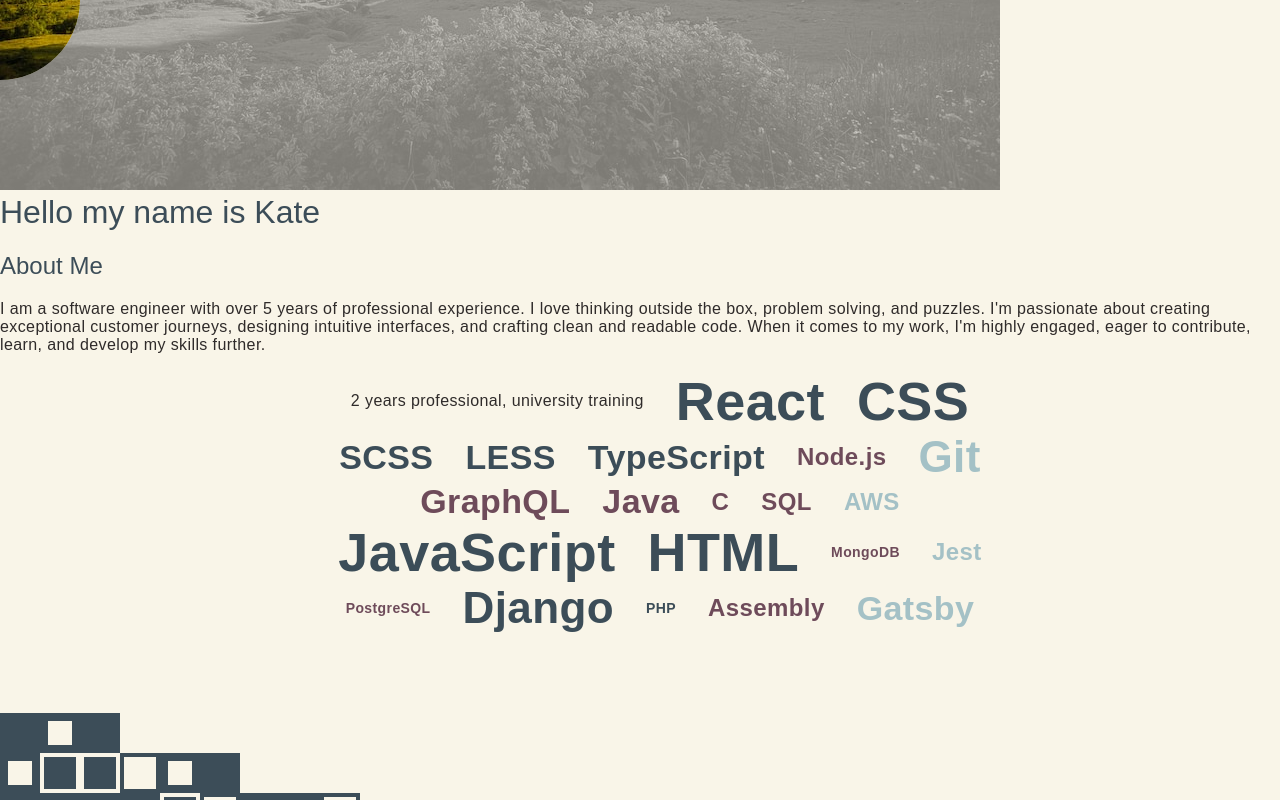
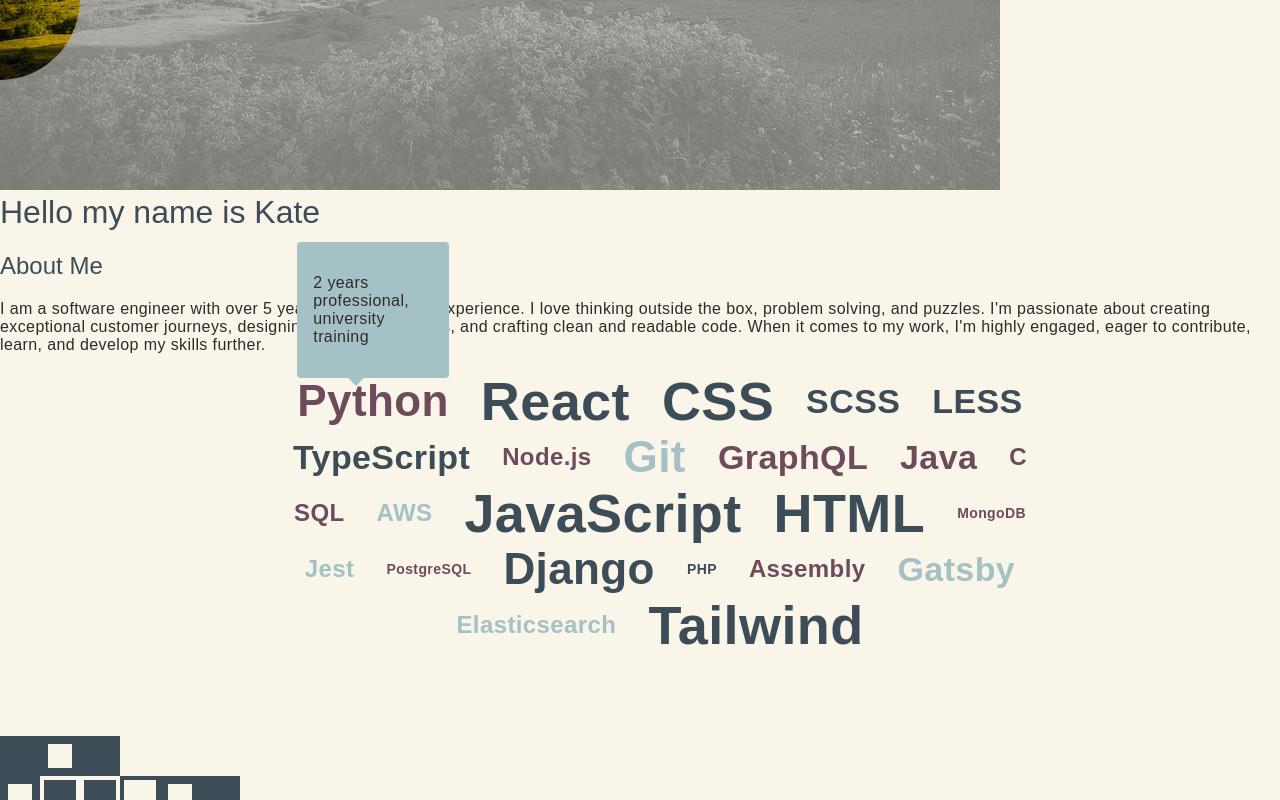
Before and after one commit to k8culver/k8culver.github.io, a React (Create React App) app: page / in a window 1280 px wide. Both pictures are taken after a click on the link "Python". Shown: the part 477-1277 px from the top of the page. Built offline with nearby package versions, Linux system fonts and the light colour scheme.

Commit message:
wordmap popup setup

```diff
--- a/src/components/WordMap/Word.js
+++ b/src/components/WordMap/Word.js
@@ -11,16 +11,29 @@ function Word(props) {
     };
 
     return (
-        <a href="#" style={{ fontSize: calculateFontSize(word.value) }} className="unstyled" onClick={(e) => handleFlip(e, id)}>
-            {
-                isFlipped ?
+        <div className="relative">
+            <div className={`
+                ${isFlipped ? 'absolute' : 'hidden'}
+                bottom-12
+                z-10
+                bg-teal-light
+                p-4
+                rounded
+                after:content-['']
+                after:top-full
+                after:absolute after:left-1/3
+                after:w-0 after:h-0
+                after:border-solid after-border-transparent after:border-8 after:border-b-0 after:border-t-teal-light
+                `}
+            >
                 <p>{ word.description }</p>
-                :
+            </div>
+            <a href="#" style={{ fontSize: calculateFontSize(word.value), pointerEvents: isFlipped ? 'none' : 'auto' }} className="unstyled" onClick={(e) => handleFlip(e, id)}>
                 <span className={`${word.classes} font-semibold`}>
                     {word.text}
                 </span>
-            }
-        </a>
+            </a>
+        </div>
     );
   }
 
--- a/src/index.css
+++ b/src/index.css
@@ -121,3 +121,7 @@ button:hover span,
 .button:hover span {
     background-position: 0% 100%;
 }
+
+.after-border-transparent::after {
+    border-color: transparent;
+}
--- a/src/pages/Home.js
+++ b/src/pages/Home.js
@@ -30,6 +30,8 @@ function Home() {
         { text: 'PHP', value: 1, classes: 'text-teal', description: '0.5 years professional' },
         { text: 'Assembly', value: 2, classes: 'text-purple', description: 'university training' },
         { text: 'Gatsby', value: 3, classes: 'text-teal-light', description: '2.5 years professional' },
+        { text: 'Elasticsearch', value: 2, classes: 'text-teal-light', description: '2.5 years professional' },
+        { text: 'Tailwind', value: 5, classes: 'text-teal', description: '1 years professional' },
       ];
 
 
```
